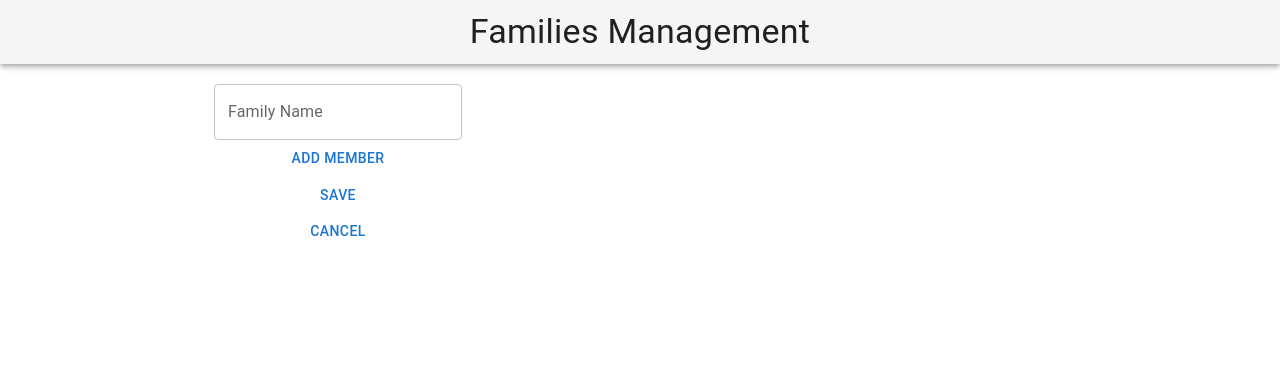
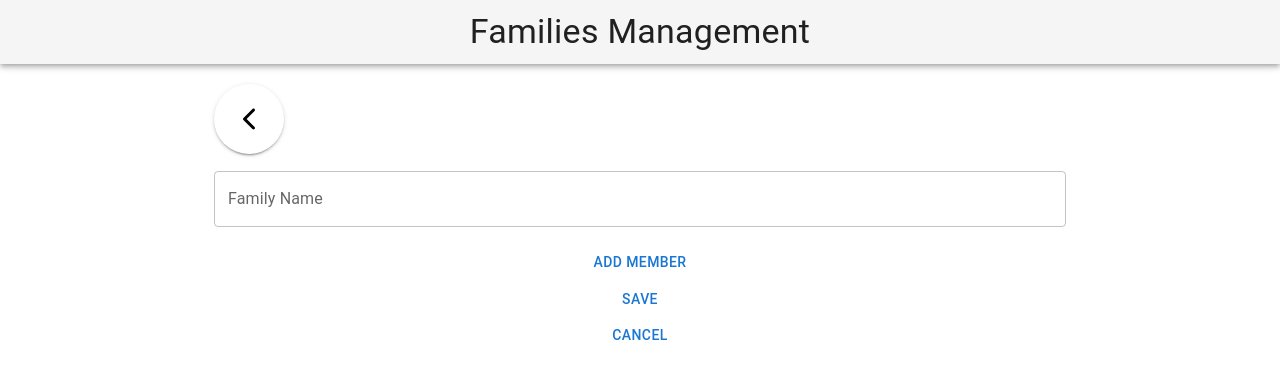
Before and after one commit to RubenV74/DCS-Assignment-3, a React (Create React App) app: page /family/create in a window 1280 px wide. Shown: the top 378 px of the page. Built offline with nearby package versions, Linux system fonts and the light colour scheme.

Commit message:
Design + Figma, README, CSS

```diff
--- a/package.json
+++ b/package.json
@@ -13,6 +13,7 @@
     "axios": "^1.7.2",
     "react": "^18.3.1",
     "react-dom": "^18.3.1",
+    "react-icons": "^5.2.1",
     "react-scripts": "5.0.1",
     "web-vitals": "^2.1.4"
   },
--- /dev/null
+++ b/src/Components/BackButton.js
@@ -0,0 +1,29 @@
+import {Button} from "@mui/material";
+import {IoIosArrowBack} from "react-icons/io";
+import React from "react";
+import { useNavigate } from "react-router-dom";
+
+
+const BackButton =()=> {
+    const navigate = useNavigate();
+    return (
+        <Button
+            onClick={()=> navigate('/')}
+            variant="contained"
+            color="primary"
+            style={{
+                width: 70, // Adjust width as needed
+                height: 70, // Adjust height as needed
+                fontSize: '2rem', // Adjust font size as needed
+                borderRadius: '50%', // Makes the button circular
+                fontWeight: 'bold', // Makes the text bold
+                textTransform: 'none', // Keeps text in original case
+                backgroundColor:'transparent'
+            }}
+        >
+            <IoIosArrowBack style={{color: 'black'}} />
+        </Button>
+    )
+}
+
+export default BackButton;
--- a/src/Components/CreateFamilyPage.js
+++ b/src/Components/CreateFamilyPage.js
@@ -2,7 +2,7 @@ import React, {useState} from "react";
 import {Button, TextField, FormControl, FormGroup} from '@mui/material';
 import {useNavigate } from 'react-router-dom';
 import {createFamily} from "../Requests/FamilyRequests";
-
+import BackButton from './BackButton'
 const CreateFamilyPage =  () => {
     const [name, setName] = useState("");
     const [members, setMembers] = useState([]);
@@ -19,8 +19,8 @@ const CreateFamilyPage =  () => {
     }
 
     const popFamilyMember = (idx) =>{
-        members.splice(idx, 1);
-        setMembers(members);
+        const updatedMembers = members.filter((v,i)=> i === idx);
+        setMembers(updatedMembers);
     }
 
     const addMember = () => {
@@ -36,11 +36,13 @@ const CreateFamilyPage =  () => {
     }
 
     return (
-        <div>
-            <form onSubmit={submitNewFamily}>
-                <FormControl>
-                    <FormGroup>
+        <div style={{display: 'flex', flexDirection:'column'}}>
+            <BackButton/>
+            <form onSubmit={submitNewFamily} >
+                <FormControl style={{display: 'flex', marginTop: '2%'}}>
+                    <FormGroup >
                         <TextField
+                            style={{marginBottom: '2%'}}
                             onChange={onChangeFamilyName}
                             defaultValue={name}
                             label="Family Name"
@@ -48,6 +50,7 @@ const CreateFamilyPage =  () => {
                         {members.map((member, idx) => (
                             <div style={{ flexWrap: 'wrap' }}>
                                 <TextField
+                                    style={{marginBottom: '2%'}}
                                     key={idx}
                                     variant="outlined"
                                     onChange={(e) => onChangeFamilyMember(idx, e)}
--- a/src/Components/FamilyCard.js
+++ b/src/Components/FamilyCard.js
@@ -2,21 +2,21 @@ import React from "react";
 import {Card, CardHeader, CardContent, Typography, Button} from '@mui/material';
 import {useNavigate} from "react-router-dom";
 
-const FamilyCard = ({family,cardColor, textColor, T }) => {
+const FamilyCard = ({family,cardColor,textColor, headingTextColor, textHighlightColor  }) => {
     const navigate = useNavigate();
 
     return (
-        <Card style={{ width: 300, height: 200 , marginTop: 20, backgroundColor: backgroundColor, }} hoverable>
+        <Card style={{ width: 300, height: 200 , marginTop: 20, backgroundColor: cardColor, borderRadius: 10 }} hoverable>
         <Button onClick={()=> navigate(`family/${family._id}`)} style={{width: '100%', height: '100%',  padding: 0}}>
         <CardContent>
-            <Typography variant="h5" component="div">
+            <Typography style={{color: headingTextColor, backgroundColor: textHighlightColor}} variant="h5" component="div">
                 {family.name}
-            </Typography>
+            </Typography >
                 {
                     family.members.map((member, idx) =>
                     {
                     return(
-                    <Typography variant="body2" color="text.secondary">
+                    <Typography style={{color: textColor}} variant="body2" color="text.secondary">
                          {member}
                         </Typography>
                     )})}
--- a/src/Components/FamilyPage.js
+++ b/src/Components/FamilyPage.js
@@ -4,7 +4,7 @@ import {useParams, useNavigate } from 'react-router-dom';
 import {CircularProgress} from "@mui/material";
 import {deleteFamily, getFamilyById} from "../Requests/FamilyRequests";
 import  {editFamily} from "../Requests/FamilyRequests";
-
+import BackButton from "./BackButton";
 const FamilyPage =  () => {
     const {familyId} = useParams();
     const [family, setFamily] = useState({});
@@ -57,6 +57,7 @@ const FamilyPage =  () => {
     return (
         loading ? <CircularProgress/> :
         <Container className={'FamilyCard'} >
+            <BackButton/>
             <Card className={'FamilyCard'}>
                 {!isEdit ?
                     <CardContent>
@@ -72,17 +73,19 @@ const FamilyPage =  () => {
                         })}
                         <Button onClick={() => setIsEdit(true)}>Edit</Button>
                     </CardContent> :
-                    <form onSubmit={onSubmitFamilyEdit}>
-                        <FormControl>
-                            <FormGroup>
+                    <form onSubmit={onSubmitFamilyEdit}  style={{width: '100%'}}>
+                        <FormControl  style={{width: '100%'}}>
+                            <FormGroup  style={{width: '100%'}}>
                                 <TextField
+                                    style={{width: '80%', marginTop:'3%', marginLeft:'2%', marginBottom: '2%'}}
                                     onChange={onChangeFamilyName}
                                     defaultValue={family.name}
                                     label="Family Name"
                                 />
                                 {familyMembers.map((member, idx) => (
-                                    <div style={{ flexWrap: 'wrap' }}>
+                                    <div style={{display:'flex', flexWrap: 'wrap' }}>
                                     <TextField
+                                        style={{width: '80%', marginTop:'3%', marginLeft:'2%', marginBottom: '0'}}
                                         key={idx}
                                         variant="outlined"
                                         onChange={(e) => onChangeFamilyMember(idx, e)}
@@ -90,7 +93,7 @@ const FamilyPage =  () => {
                                         placeholder={member}
                                         label={`Member ${idx + 1}`}
                                     />
-                                    <Button onClick={(e)=> popFamilyMember(idx)}>X</Button>
+                                    <Button style={{alignSelf:'center'}} onClick={(e)=> popFamilyMember(idx)}>X</Button>
                                     </div>
                                 ))}
                             </FormGroup>
--- a/src/Components/Header.js
+++ b/src/Components/Header.js
@@ -1,14 +1,19 @@
 import React from 'react';
-import { AppBar, Toolbar, Typography, Container } from '@mui/material';
+import {AppBar, Toolbar, Typography, Container, Button} from '@mui/material';
+import {useNavigate} from "react-router-dom";
 
 const Header = () => {
+    const navigate = useNavigate()
+
     return (
         <AppBar position="static" color="default">
             <Toolbar>
                 <Container maxWidth="md" style={{ textAlign: 'center' }}>
+                    <Button style={{all:'unset'}} onClick={(e)=>navigate('/')}>
                     <Typography variant="h4" component="div" style={{ flexGrow: 1 }}>
                         Families Management
                     </Typography>
+                    </Button>
                 </Container>
             </Toolbar>
         </AppBar>
--- a/src/Components/Main.js
+++ b/src/Components/Main.js
@@ -3,6 +3,41 @@ import {Box, Container, CircularProgress, Button} from '@mui/material';
 import FamilyCard from './FamilyCard';
 import { getAllFamilies } from '../Requests/FamilyRequests';
 import {useParams, useNavigate } from 'react-router-dom';
+
+
+
+const cardColors = {
+    greenCard: {
+        cardColor: '#B9FF66', //green
+        headingTextColor: '#191A23', // black
+        textHighlightColor: '#FFFFFF',
+        textColor: '#191A23',// grey
+    },
+    greyCard: {
+        cardColor: '#FFFFFF',
+        headingTextColor:  '#191A23',
+        textHighlightColor: '#B9FF66',
+        textColor: '#191A23',
+    },
+    blackCard:{
+        cardColor:'#191A23',
+        headingTextColor: '#191A23',
+        textHighlightColor:'#FFFFFF',
+        textColor: '#FFFFFF'
+    }
+}
+
+const applyCardColor = (idx) =>{
+    switch (idx) {
+        case 0:
+            return cardColors.greyCard;
+        case 1:
+            return cardColors.blackCard;
+        case 2:
+            return cardColors.greenCard;
+    }
+}
+
 
 const Main = ()=>{
     const [families, setFamilies] = useState([]);
@@ -17,7 +52,7 @@ const Main = ()=>{
         });
     }, []);
 
-    return (<Container>
+    return (<Container style={{marginBottom: '5%'}}>
             {loading ? (
                 <CircularProgress />
             ) : (
@@ -38,8 +73,8 @@ const Main = ()=>{
                         +
                     </Button>
                 <Box sx={{ display: 'flex', flexDirection: 'row' , flexWrap: 'wrap', justifyContent: 'space-around'}} >
-                    {families.map((family) => (
-                            <FamilyCard family={family}/>
+                    {families.map((family, idx) => (
+                            <FamilyCard family={family} {...applyCardColor(idx%3)}/>
                     ))}
                 </Box>
             </>   )}
```
Also changed, not shown: 2 other files (tests, documents, lock files or other folders).
